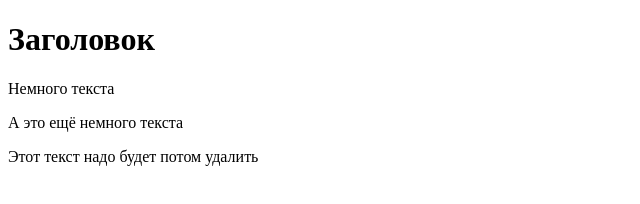
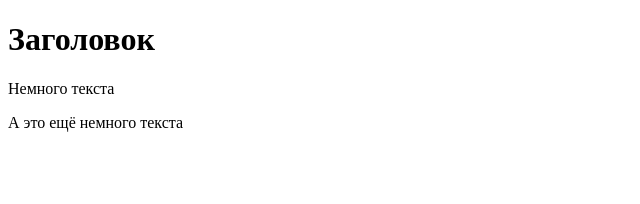
Before and after one commit to matannieros/sitairis, a plain HTML site: page index.html in a window 1280 px wide. Shown: the whole page, without its empty margins (0-640 px from the left). Drawn offline with Linux system fonts and the light colour scheme.

Commit message:
Revert "This commit will be deleted"
This reverts commit 2259642482c2d52ca61aa0106bec52168d4f3c09.

```diff
--- a/index.html
+++ b/index.html
@@ -8,5 +8,4 @@
 	<h1>Заголовок</h1>
 	<p>Немного текста</p>
 	<p>А это ещё немного текста</p>
-	<p>Этот текст надо будет потом удалить</p>
 </body>
```
